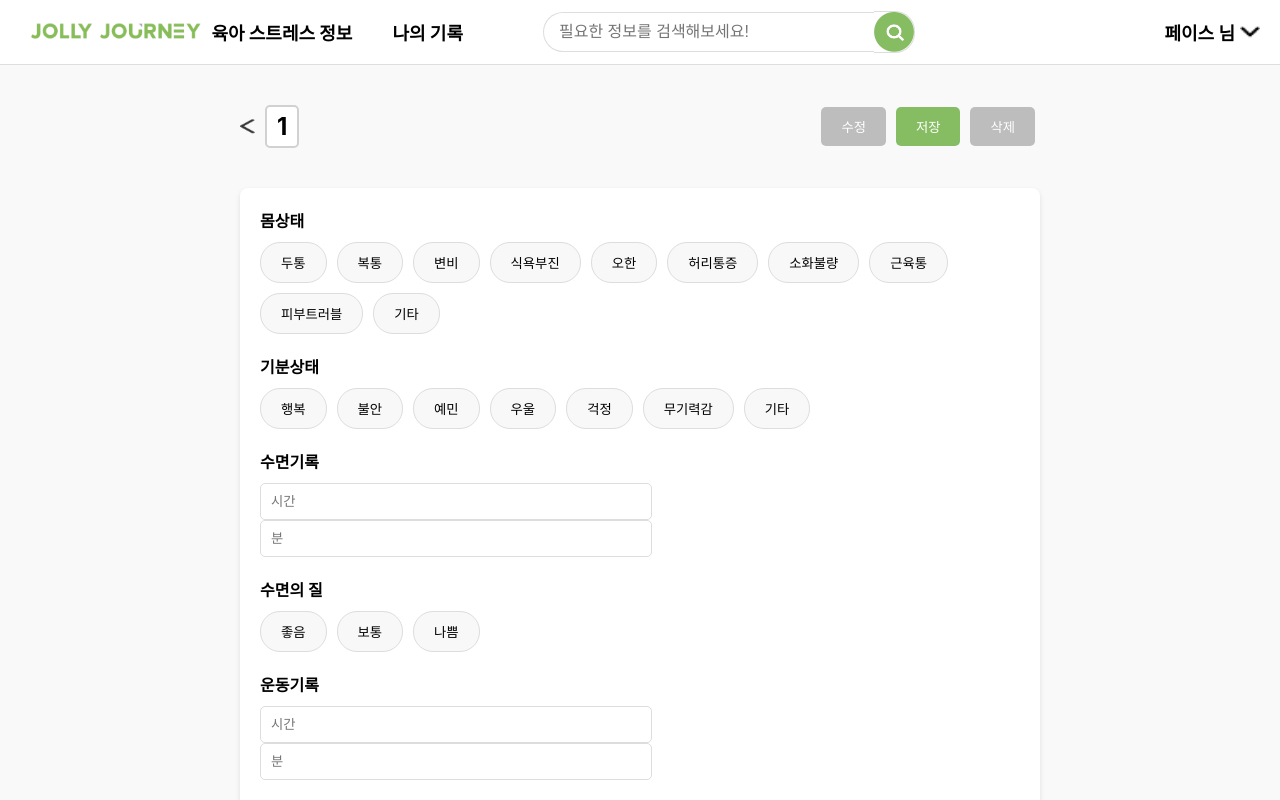
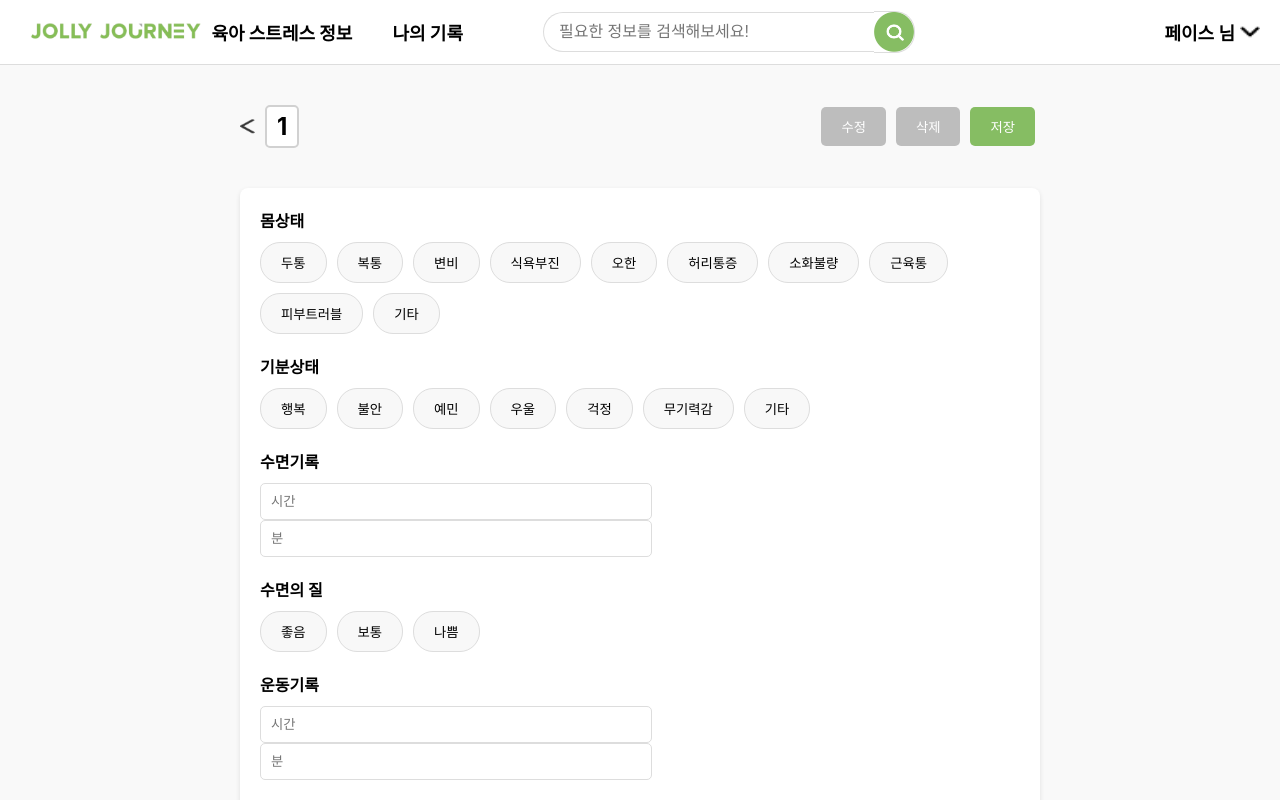
Before and after one commit to Likelion-YeungNam-Univ/12th-JollyJourney-FE, a React (Create React App) app: page /record/1 in a window 1280 px wide. Shown: the top 800 px of the page. Built offline with nearby package versions, Linux system fonts and the light colour scheme.

Commit message:
Saving the design of Management buttons

```diff
--- a/src/components/record/RecordDetail.js
+++ b/src/components/record/RecordDetail.js
@@ -77,8 +77,8 @@ const RecordDetail = () => {
     <h2 className="record-date">{date}</h2>
     <span className="form-buttons">
           <button className="edit-button" onClick={handleEdit}>수정</button>
+          <button className="delete-button" onClick={handleDelete}>삭제</button>
           <button className="save-button" onClick={handleSave}>저장</button>
-          <button className="delete-button" onClick={handleDelete}>삭제</button>
         </span>
       </span>
       <div className="record-form">
```
